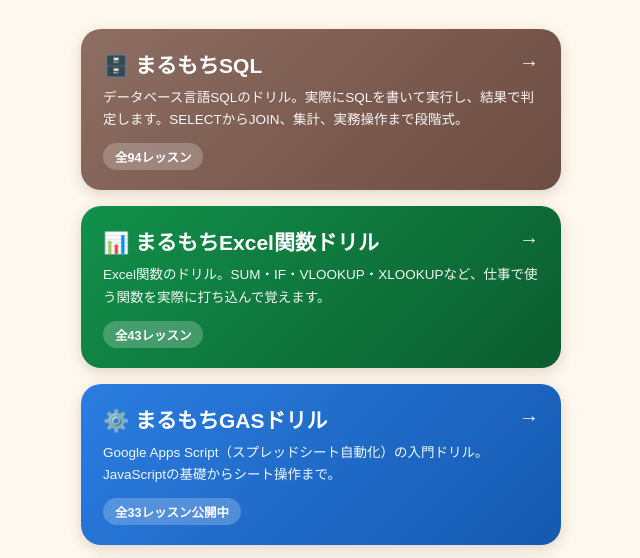
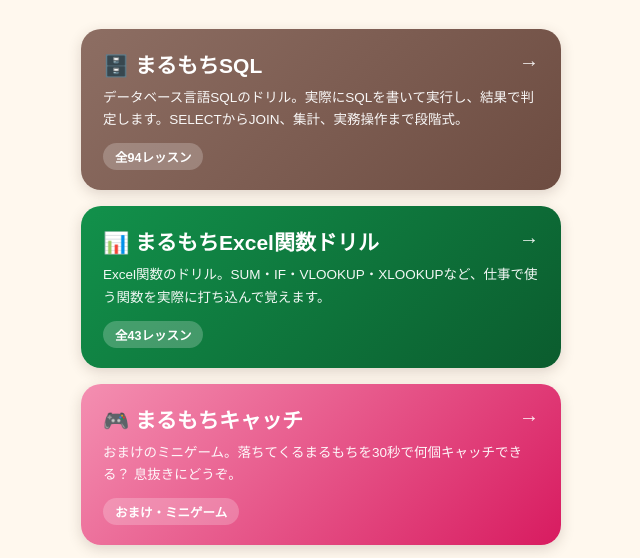
Before and after one commit to Tyrof/Tyrof.github.io, a plain HTML site: page index.html in a window 1280 px wide. Shown: the part 185-743 px from the top of the page, without its empty margins (319-959 px from the left). Drawn offline with Linux system fonts and the light colour scheme.

Commit message:
ハブからGASドリルのカードを一時的に外す

```diff
--- a/index.html
+++ b/index.html
@@ -4,7 +4,7 @@
 <meta charset="UTF-8">
 <meta name="viewport" content="width=device-width, initial-scale=1.0">
 <title>まるもち学習アプリ | 無料で学べるドリル集</title>
-<meta name="description" content="スマホで遊べる無料の学習ドリル。SQL・Excel関数・Google Apps Script（GAS）を、実際に書いて動かしながら学べます。登録不要・進捗は自動保存。">
+<meta name="description" content="スマホで遊べる無料の学習ドリル。SQL・Excel関数を、実際に書いて動かしながら学べます。登録不要・進捗は自動保存。">
 <style>
   * { margin: 0; padding: 0; box-sizing: border-box; }
   body {
@@ -70,13 +70,6 @@
       <span class="meta">全43レッスン</span>
     </a>
 
-    <a class="card gas" href="https://tyrof.github.io/marumochi-gas/">
-      <span class="go">→</span>
-      <div class="name">⚙️ まるもちGASドリル</div>
-      <p class="desc">Google Apps Script（スプレッドシート自動化）の入門ドリル。JavaScriptの基礎からシート操作まで。</p>
-      <span class="meta">全33レッスン公開中</span>
-    </a>
-
     <a class="card catch" href="https://tyrof.github.io/marumochi-catch/">
       <span class="go">→</span>
       <div class="name">🎮 まるもちキャッチ</div>
```
